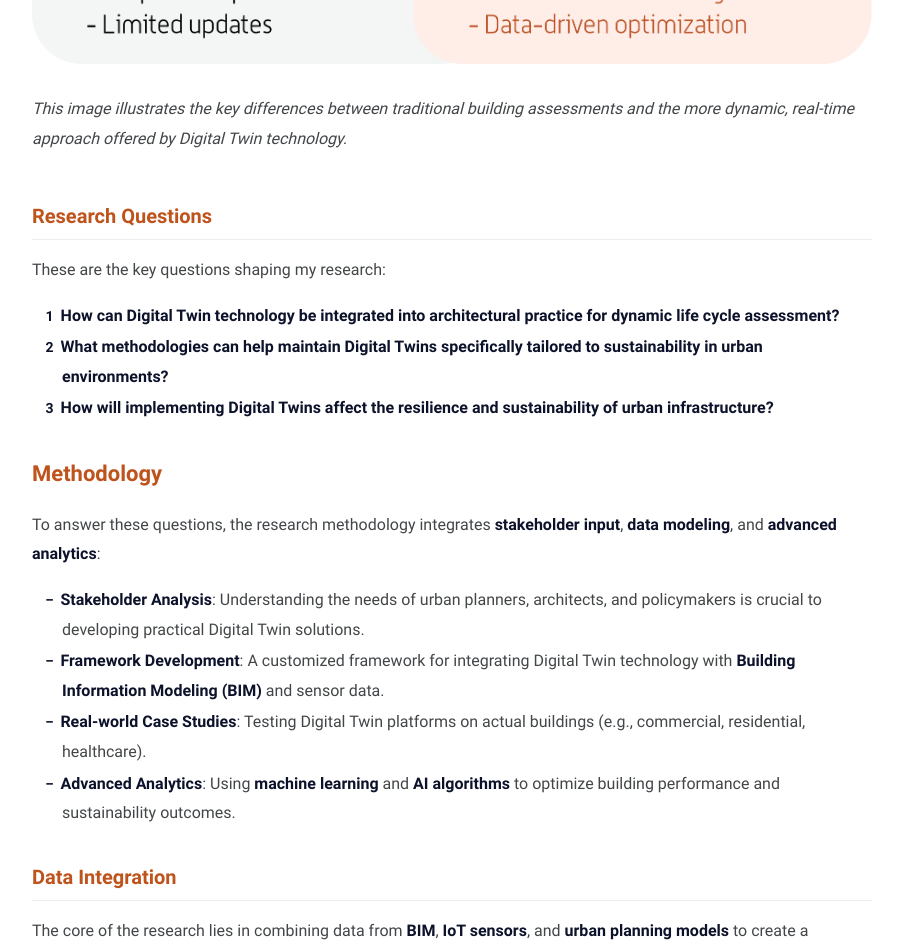
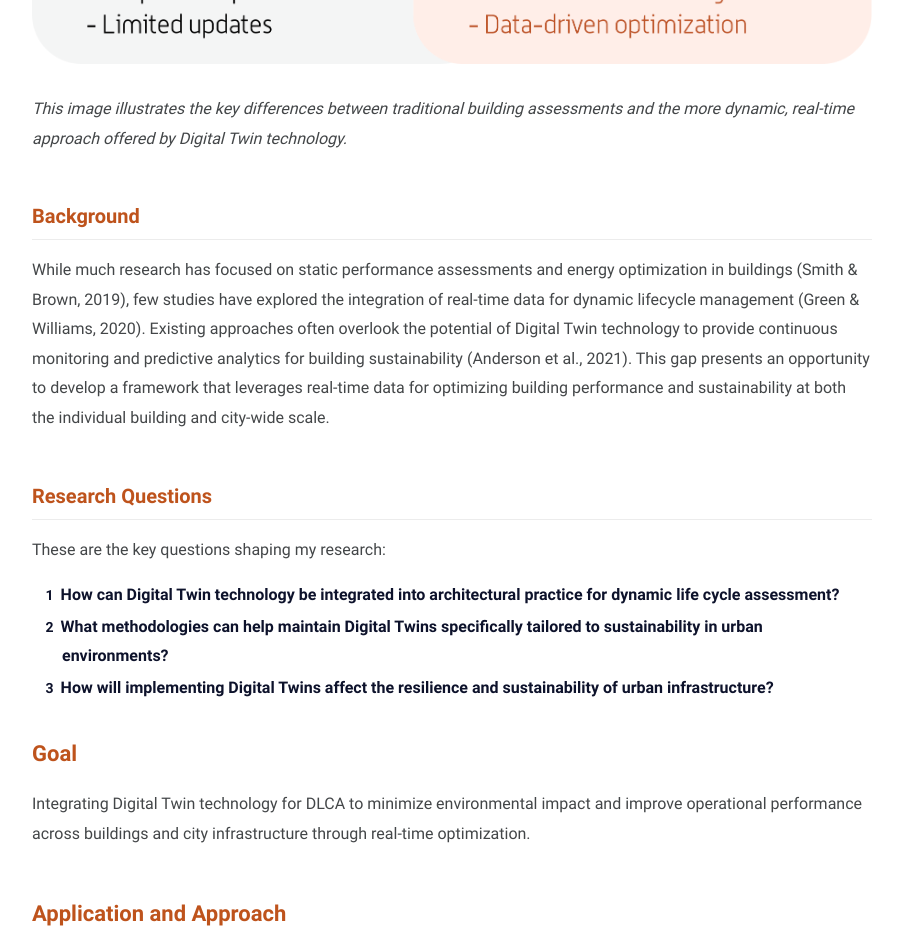
Before and after one commit to sabdelaal/sabdelaal.github.io, a Jekyll site: the page built from _posts/2023-12-25-digital-twin.markdown, in a window 1280 px wide and 1400 px high, scrolled down 1589 px. Shown: the top 950 px of the window, without its empty margins (188-1091 px from the left). Built offline with Jekyll 4.4.1, drawn with Linux system fonts in a browser that asks for light colours; comment, search, counter and statistics services are not loaded; some of the changed text lies outside the part shown.

Commit message:
Update 2023-12-25-digital-twin.markdown

```diff
--- a/_posts/2023-12-25-digital-twin.markdown
+++ b/_posts/2023-12-25-digital-twin.markdown
@@ -24,6 +24,10 @@ Digital Twin technology offers a **real-time** solution by creating **virtual re
 
 *This image illustrates the key differences between traditional building assessments and the more dynamic, real-time approach offered by Digital Twin technology.*
 
+### <span style="color:#be531c;">Background</span>
+
+While much research has focused on static performance assessments and energy optimization in buildings (Smith & Brown, 2019), few studies have explored the integration of real-time data for dynamic lifecycle management (Green & Williams, 2020). Existing approaches often overlook the potential of Digital Twin technology to provide continuous monitoring and predictive analytics for building sustainability (Anderson et al., 2021). This gap presents an opportunity to develop a framework that leverages real-time data for optimizing building performance and sustainability at both the individual building and city-wide scale.
+
 ### <span style="color:#be531c;">Research Questions</span>
 
 These are the key questions shaping my research:
@@ -32,70 +36,23 @@ These are the key questions shaping my research:
 2. **What methodologies can help maintain Digital Twins specifically tailored to sustainability in urban environments?**
 3. **How will implementing Digital Twins affect the resilience and sustainability of urban infrastructure?**
 
-## <span style="color:#be531c;">Methodology</span>
+## <span style="color:#be531c;">Goal</span>
 
-To answer these questions, the research methodology integrates **stakeholder input**, **data modeling**, and **advanced analytics**:
+Integrating Digital Twin technology for DLCA to minimize environmental impact and improve operational performance across buildings and city infrastructure through real-time optimization.
 
-- **Stakeholder Analysis**: Understanding the needs of urban planners, architects, and policymakers is crucial to developing practical Digital Twin solutions.
-- **Framework Development**: A customized framework for integrating Digital Twin technology with **Building Information Modeling (BIM)** and sensor data.
-- **Real-world Case Studies**: Testing Digital Twin platforms on actual buildings (e.g., commercial, residential, healthcare).
-- **Advanced Analytics**: Using **machine learning** and **AI algorithms** to optimize building performance and sustainability outcomes.
+## <span style="color:#be531c;">Application and Approach</span>
 
-### <span style="color:#be531c;">Data Integration</span>
+This research outlines a four-stage framework for implementing Digital Twin platforms: data integration, real-time monitoring, energy optimization and waste reduction, and scalability to urban infrastructure. These stages contribute to building sustainability by enabling efficient resource use, minimizing environmental impact, and improving operational performance across individual buildings and broader city infrastructure.
 
-The core of the research lies in combining data from **BIM**, **IoT sensors**, and **urban planning models** to create a comprehensive Digital Twin platform.
-
-![Building Lifecycle](/assets/digital-twin/building-lifecycle.png)
-
-## <span style="color:#be531c;">Creative Features</span>
-
-I've envisioned several creative features to make this platform both intuitive and powerful:
-
-- **Real-time Building Monitoring**: Using live data from sensors to adjust energy consumption and optimize environmental performance.
-- **Customizable Dashboards**: Offering tailored views for different stakeholders, such as building managers and urban planners.
-- **Mockup Preview**: Stay tuned for a preview of our **mockup dashboard** showcasing how stakeholders can interact with live building data.
-
-![Placeholder for Mockup](/assets/digital-twin/Mockup.webp)
-
-*This placeholder will be replaced by the actual mockup showcasing the integration of Digital Twin technologies.*
-
-## <span style="color:#be531c;">Roadmap</span>
-
-This project has been organized into a clear roadmap for development and implementation.
-
-![Roadmap](/assets/digital-twin/Roadmap.png)
-
-## <span style="color:#be531c;">Radar Graph</span>
-
-Below is a radar graph that visually represents the data integration and performance across key sustainability metrics. The **gray area** represents traditional assessments, while the **orange area** represents the enhanced capabilities provided by Digital Twin technology.
-
-<img src="/assets/digital-twin/radant.png" alt="Radar Graph" width="600px">
-
-## <span style="color:#be531c;">Expected Outcomes</span>
-
-By implementing this **Digital Twin** solution, the project aims to achieve the following outcomes:
-
-1. **Enhanced Data-Driven Decision-Making**: Real-time data will allow urban stakeholders to make **proactive decisions** to improve building performance and sustainability.
-2. **Improved Urban Resilience**: As cities increasingly face environmental challenges, Digital Twin platforms will ensure urban infrastructure remains **adaptive** and **resilient** to change.
-
-> “Integrating dynamic data streams into architectural decision-making represents a paradigm shift toward real-time sustainability management.” – [Tagliabue, 2021](https://www.mdpi.com/2071-1050/13/2/480){:target="_blank"}
+---
 
 ## <span style="color:#be531c;">Citations and Resources</span>
 
-Throughout this research, I’ve relied on insights from thought leaders in the Digital Twin space, such as:
+- Smith, J., & Brown, T. (2019). *Building Energy Performance: Static Assessments and Optimization Strategies*. Journal of Building Science.
+  [Link to Paper](https://example.com){:target="_blank"}
 
-- **Tagliabue (2021)**: *Leveraging Digital Twins for Urban Sustainability* ([Link to Paper](https://www.mdpi.com/2071-1050/13/2/480){:target="_blank"})
-- **Khajavi et al. (2019)**: *Digital Twin Technology for Sustainable Urban Management* ([Link to Paper](https://www.researchgate.net/publication/336375033_Digital_Twin_Vision_Benefits_Boundaries_and_Creation_for_Buildings){:target="_blank"})
-- **Russell-Smith (2011)**: *Dynamic Life Cycle Assessment in Building Design* ([Link to Paper](https://www.researchgate.net/publication/269134041_Dynamic_Life_Cycle_Assessment_of_Building_Design_and_Retrofit_Processes){:target="_blank"})
+- Green, A., & Williams, P. (2020). *Challenges in Real-Time Data Integration for Building Sustainability*. International Journal of Smart Cities.
+  [Link to Paper](https://example.com){:target="_blank"}
 
-## <span style="color:#be531c;">Conclusion</span>
-
-The integration of **Digital Twin technology** with **Dynamic Life Cycle Assessments** could redefine how we approach sustainability in urban infrastructure. This innovative approach provides **real-time insights**, helping cities and buildings adapt to environmental changes while minimizing their ecological footprint.
-
-**Want to know more?** Feel free to reach out via email at [safwanabdelaal@gmail.com](mailto:safwanabdelaal@gmail.com) or [safwan.abdelaal@gju.edu.jo](mailto:safwan.abdelaal@gju.edu.jo) for further information or collaboration opportunities.
-
-## Download Research Proposal
-
-[![PDF Version](/assets/images/pdf-icon.svg){: class="pdf-icon" }Download Full PDF Version](/assets/documents/Digital_Twins_platform_for_Dynamic_Life_Cycle_Assessment_of_Buildings.pdf)
-
-Stay tuned for more updates and a preview of the mockup dashboard!
+- Anderson, D., et al. (2021). *Digital Twin Technology in Urban Infrastructure: An Unexplored Frontier*. Smart Infrastructure Journal.
+  [Link to Paper](https://example.com){:target="_blank"}
```
